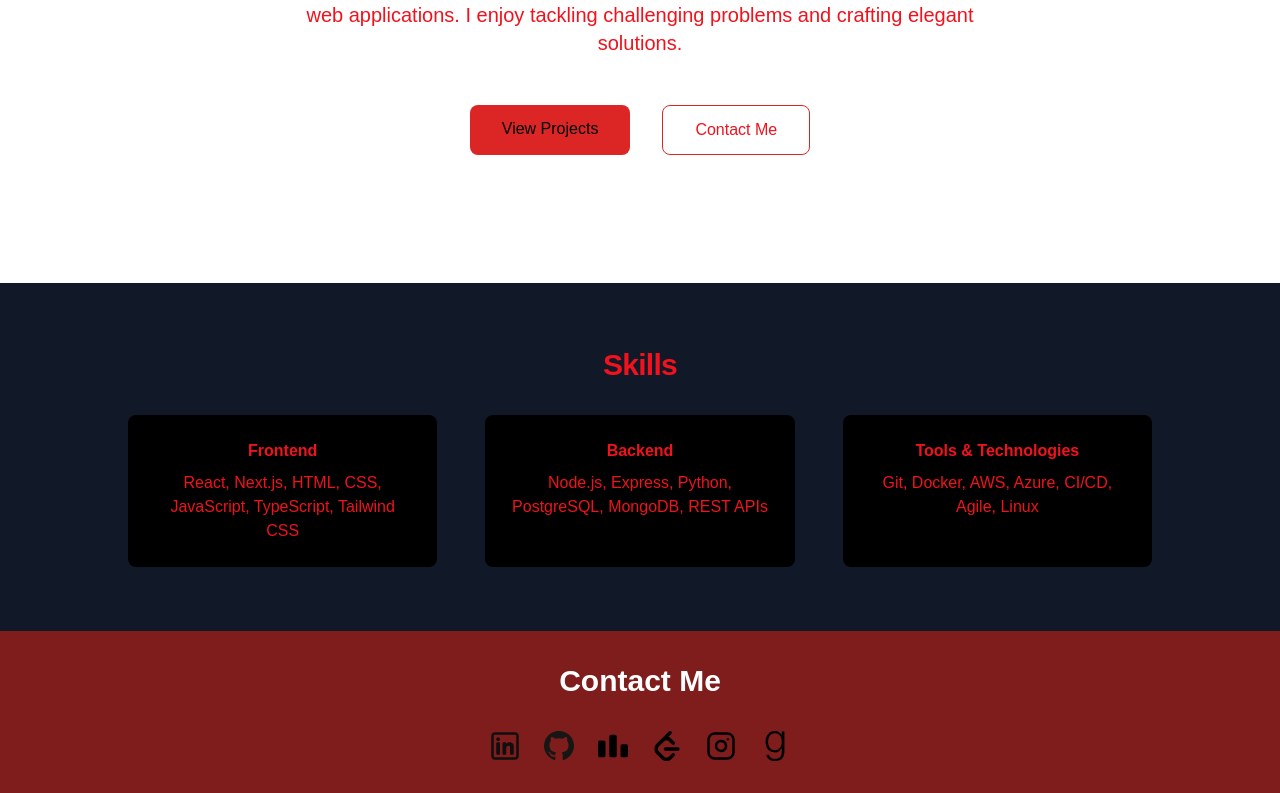
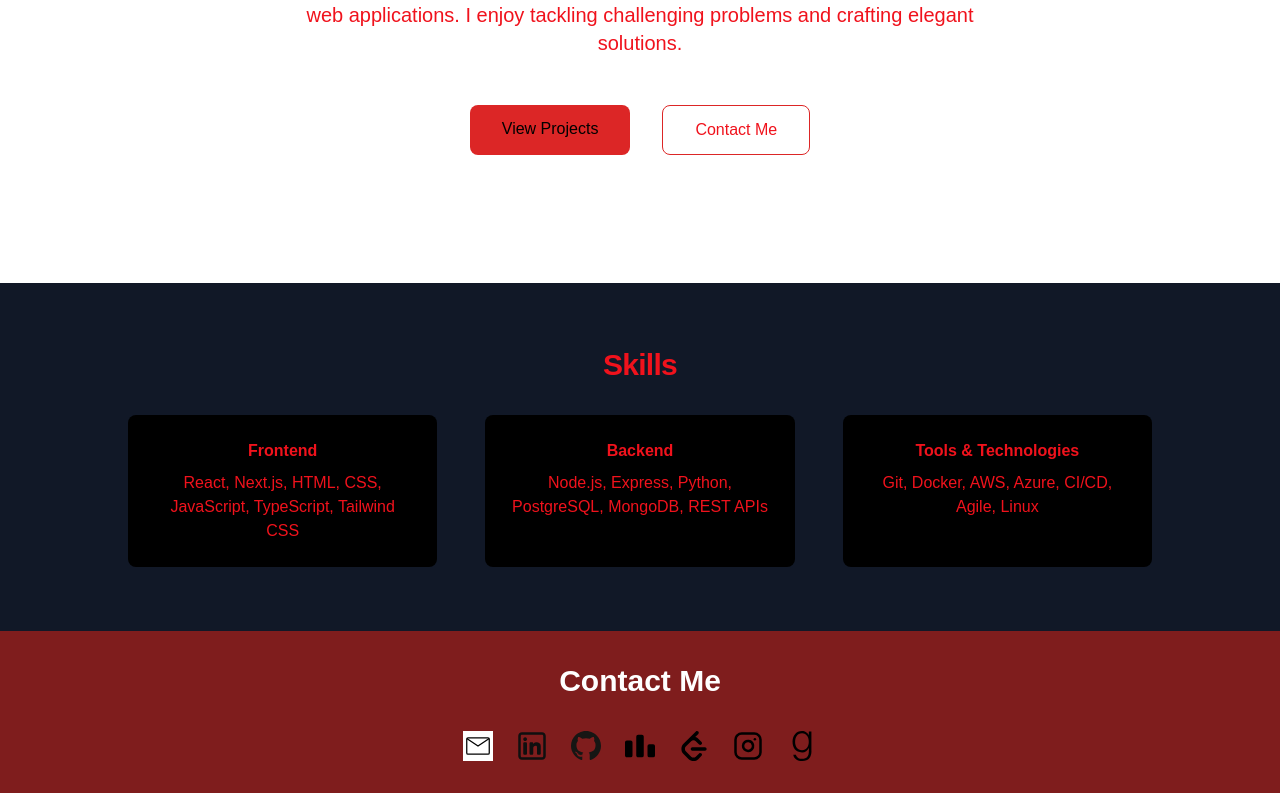
Before and after one commit to rliu2400/rliu.xyz, a Next.js app: page /home in a window 1280 px wide. Shown: the part 215-1008 px from the top of the page. Built offline with nearby package versions, Linux system fonts and the light colour scheme; a web font is replaced by a local one.

Commit message:
mail in footer

```diff
--- a/src/components/Footer.tsx
+++ b/src/components/Footer.tsx
@@ -6,6 +6,20 @@ export default function Footer() {
             <div className="flex flex-col items-center">
                 <h2 className="text-3xl font-semibold mb-4">Contact Me</h2>
                 <div className="flex gap-6 mt-4">
+                    {/* Email Icon */}
+                    <a
+                        href="mailto:rliu2400@gmail.com"
+                        target="_blank"
+                        rel="noopener noreferrer"
+                        className="hover:text-gray-300"
+                    >
+                        <Image
+                            src="/icons/mail.svg"
+                            alt="Email"
+                            width={30}
+                            height={30}
+                        />
+                    </a>
                     {/* LinkedIn Icon */}
                     <a
                         href="https://linkedin.com/in/rliu2400"
```
